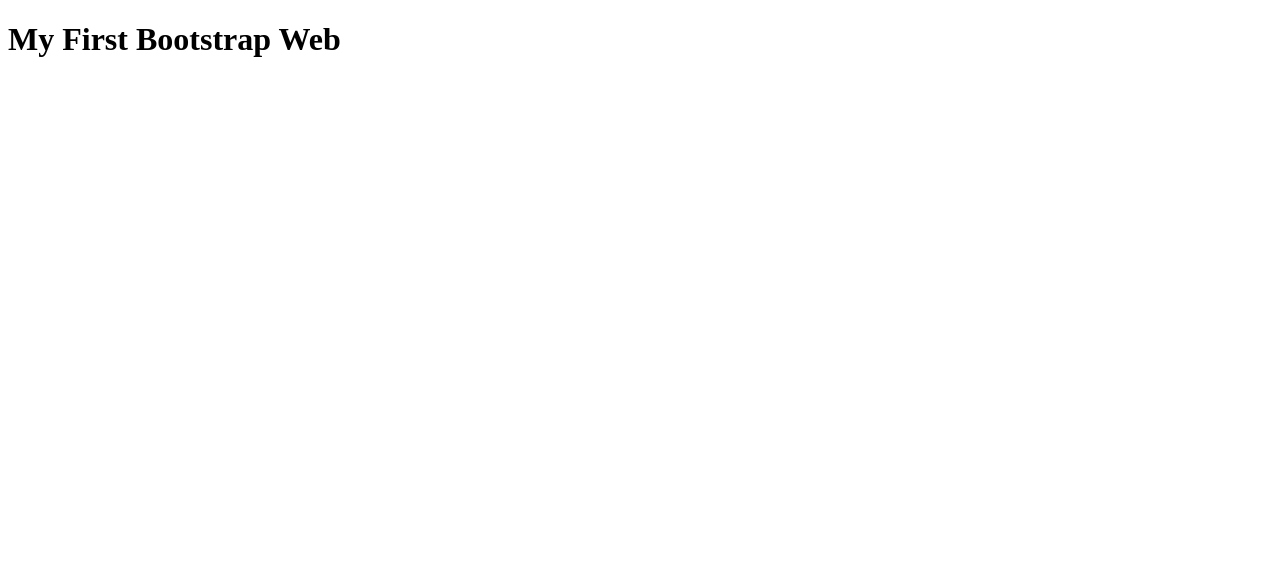
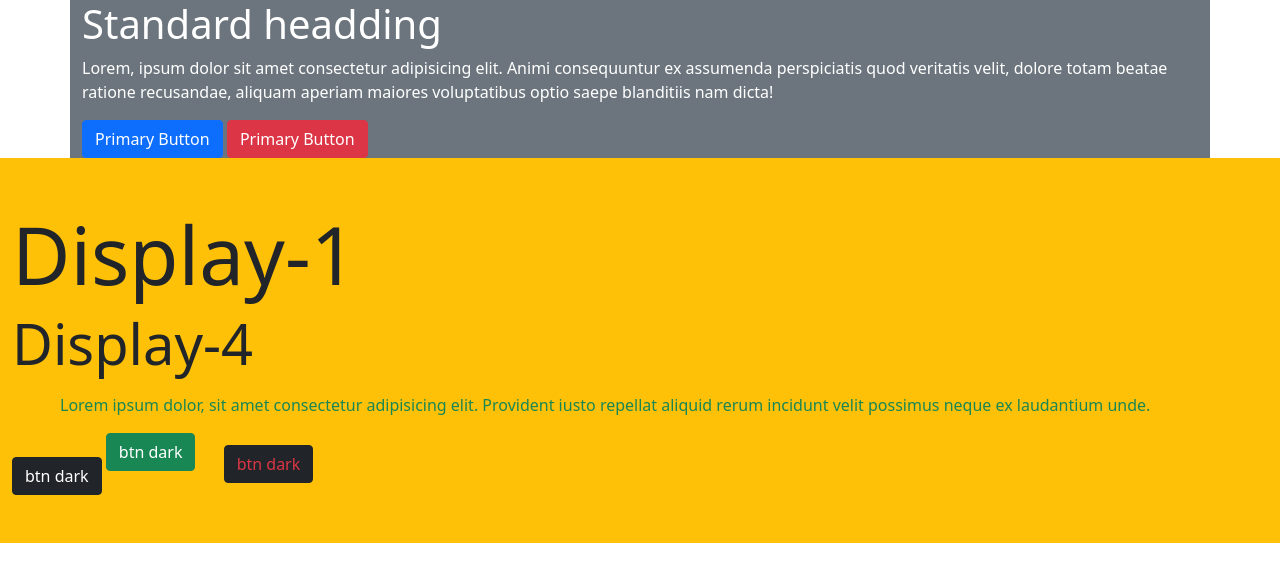
Before and after one commit to pcldev/First_bootstrap_web.github.io, a plain HTML site: page index.html in a window 1280 px wide. Drawn offline with nearby package versions, Linux system fonts and the light colour scheme.

Commit message:
Update index.html

```diff
--- a/index.html
+++ b/index.html
@@ -5,8 +5,43 @@
     <meta http-equiv="X-UA-Compatible" content="IE=edge">
     <meta name="viewport" content="width=device-width, initial-scale=1.0">
     <title>Document</title>
+    <script src="https://ajax.googleapis.com/ajax/libs/jquery/3.5.1/jquery.min.js"></script>
+    <script src="https://cdnjs.cloudflare.com/ajax/libs/popper.js/1.16.0/umd/popper.min.js"></script>
+    <script src="https://maxcdn.bootstrapcdn.com/bootstrap/4.5.2/js/bootstrap.min.js"></script>
+    <link href="https://cdn.jsdelivr.net/npm/bootstrap@5.0.0-beta2/dist/css/bootstrap.min.css" rel="stylesheet" integrity="sha384-BmbxuPwQa2lc/FVzBcNJ7UAyJxM6wuqIj61tLrc4wSX0szH/Ev+nYRRuWlolflfl" crossorigin="anonymous">
 </head>
+<style>
+    /* .container{
+        min-height: 100vh;
+    } */
+</style>
 <body>
-    <h1>My First Bootstrap Web</h1>
+    <div class="container bg-secondary text-white">
+        <div class="row">
+            <div class="col">
+                <h1>Standard headding</h1>
+                <p>Lorem, ipsum dolor sit amet consectetur adipisicing elit.
+                 Animi consequuntur ex assumenda perspiciatis quod veritatis velit,
+                 dolore totam beatae ratione recusandae,
+                 aliquam aperiam maiores voluptatibus optio saepe blanditiis nam dicta!</p>
+                 <button type="button" class="btn btn-primary">Primary Button</button>
+                 <button type="button" class="btn btn-danger">Primary Button</button>
+            </div>
+        </div>
+    </div>
+    <!-- end of container -->
+    <div class="container-fluid bg-warning text-dark py-5">
+        <div class="row">
+            <div class="col">
+                <h1 class="display-1">Display-1</h1>
+                <p class="display-4">Display-4</p>
+                <p class="text-success px-5">Lorem ipsum dolor, sit amet consectetur adipisicing elit. Provident iusto repellat aliquid rerum incidunt velit possimus neque ex laudantium unde.</p>
+                <button class="btn btn-dark mt-4">btn dark</button>
+                <button class="btn btn-success mb-4">btn dark</button>
+                <button class="btn btn-dark text-danger mx-4">btn dark</button>
+            </div>
+        </div>
+    </div>
+    <!-- end of container-fluid -->
 </body>
 </html>
```
